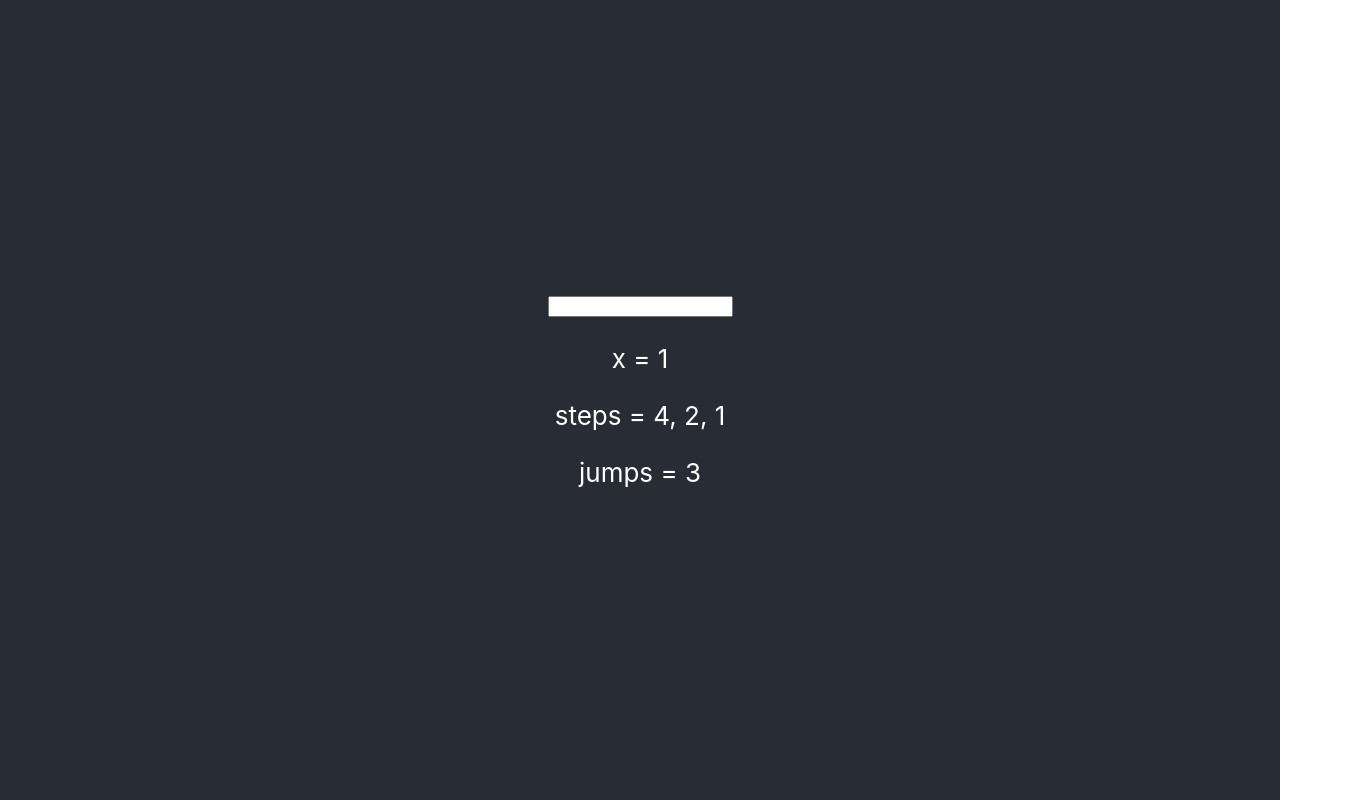
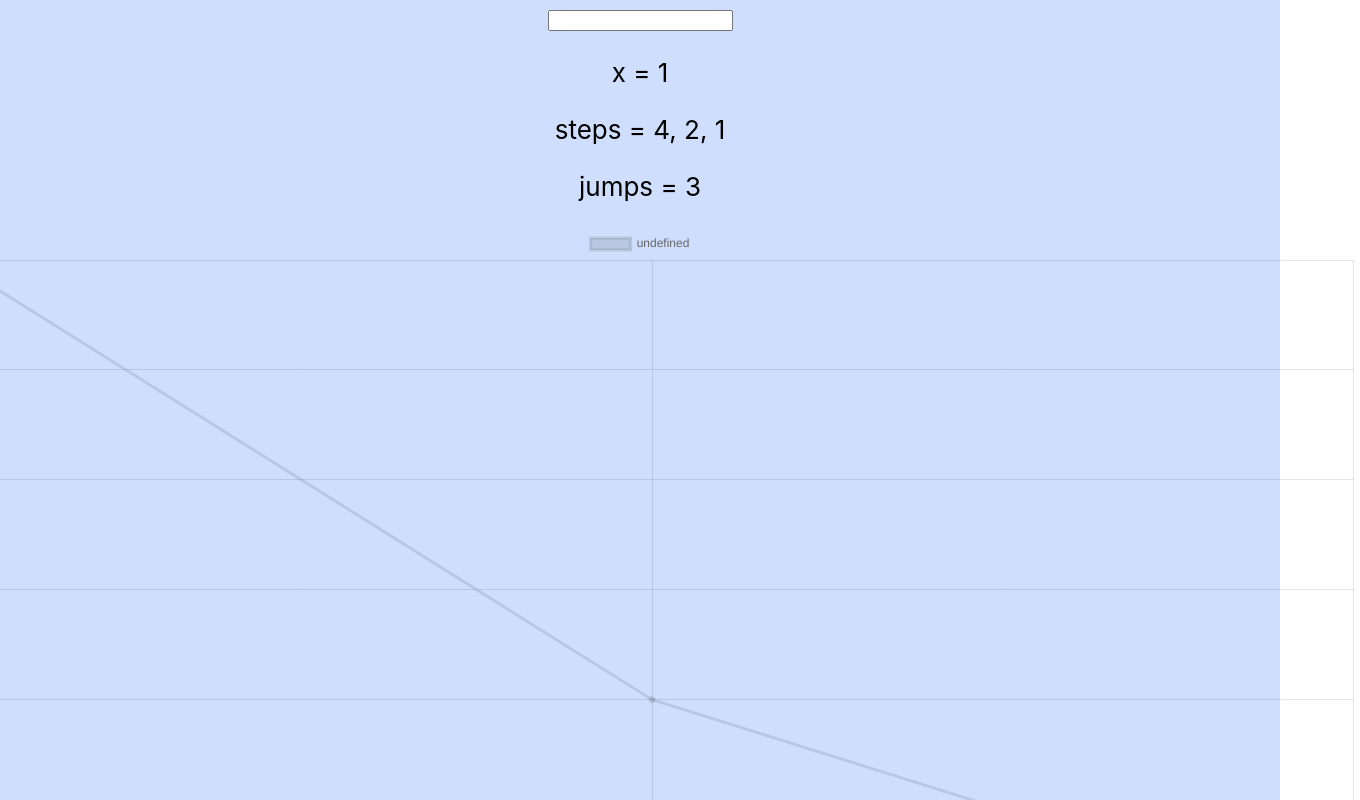
Before and after one commit to efrot/three-x-plus-one, a React (Create React App) app: page / in a window 1280 px wide. Shown: the top 800 px of the page, 1360 px wide, since content can reach past the window. Built offline with nearby package versions, Linux system fonts and the light colour scheme; the HTML template or start-up script is replaced by a standard one.

Commit message:
add chart.js and react-chartjs-2 for chart visualization

```diff
--- a/package.json
+++ b/package.json
@@ -3,7 +3,9 @@
   "version": "0.1.0",
   "private": true,
   "dependencies": {
+    "chart.js": "^3.5.1",
     "react": "^17.0.2",
+    "react-chartjs-2": "^3.0.5",
     "react-dom": "^17.0.2",
     "react-scripts": "4.0.3",
     "web-vitals": "^1.1.2"
--- a/src/App.css
+++ b/src/App.css
@@ -14,14 +14,14 @@
 }
 
 .App-header {
-  background-color: #282c34;
+  background-color: #cfdefc;
   min-height: 100vh;
   display: flex;
   flex-direction: column;
   align-items: center;
   justify-content: center;
   font-size: calc(10px + 2vmin);
-  color: white;
+  color: rgb(0, 0, 0);
 }
 
 .App-link {
--- a/src/Collatz.js
+++ b/src/Collatz.js
@@ -1,11 +1,13 @@
 import React from 'react';
 import './App.css';
+import {Line} from "react-chartjs-2";
 
 const Collatz = (props) => {
     let input = props.x;
     let x = parseInt(input);
     let jumps = 0;
     let xArray = [];
+    let stepsArray = [];
 
     if(x <= 0 || isNaN(x)){
         x = 1;
@@ -17,17 +19,20 @@
         {
             x/=2;
 
+            jumps++;
+            stepsArray.push(jumps);
             xArray.push(x);
+
 
             console.log("GERADE: ");
             console.log(x);
-            jumps++;
+
         } else if (x%2!==0)
         {
             x = 3*x+1;
 
             jumps++;
-
+            stepsArray.push(jumps);
             xArray.push(x);
 
             console.log("UNGERADE: ");
@@ -47,6 +52,20 @@
         <p>
             jumps = {jumps}
         </p>
+
+        {stepsArray? <Line
+            data={{
+                labels: stepsArray,
+                datasets: [{
+                    data: xArray,
+                }]
+            }}
+            height={720}
+            width={1440}
+            options={{
+                maintainAspectRatio: true,
+            }}
+        /> : null}
         </div>
     );
 }
```
Also changed, not shown: 1 other file (tests, documents, lock files or other folders).
